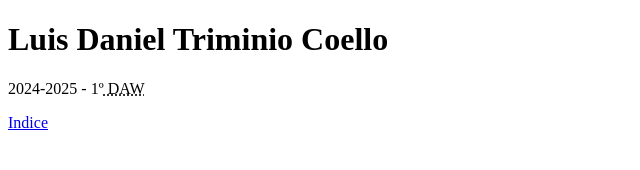
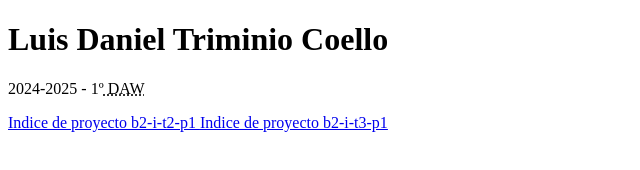
Before and after one commit to LMSGI-VJP/vjp-luisTC, a plain HTML site: page index.html in a window 1280 px wide. Shown: the whole page, without its empty margins (0-640 px from the left). Drawn offline with Linux system fonts and the light colour scheme.

Commit message:
Clases 11-12

```diff
--- a/index.html
+++ b/index.html
@@ -3,7 +3,7 @@
 <head>
     <meta charset="UTF-8">
     <meta name="viewport" content="width=device-width, initial-scale=1.0">
-    <title>vpj-luisTC</title>
+    <title> vpj-luisTC </title>
 </head>
 <body>
     <h1>  Luis Daniel Triminio Coello  </h1>
@@ -11,7 +11,8 @@
     <div>
 
     </div>
-    <a href="http://lmsgi.iesvjp.es/b2-i-t2-p1-vjp-luisTC">Indice </a>
+    <a href="http://lmsgi.iesvjp.es/b2-i-t2-p1-vjp-luisTC">Indice de proyecto b2-i-t2-p1 </a>
+    <a href="http://lmsgi.iesvjp.es/b2-i-t3-p1-vjp-luisTC">Indice de proyecto b2-i-t3-p1</a>
 
 </body>
 </html>
```
